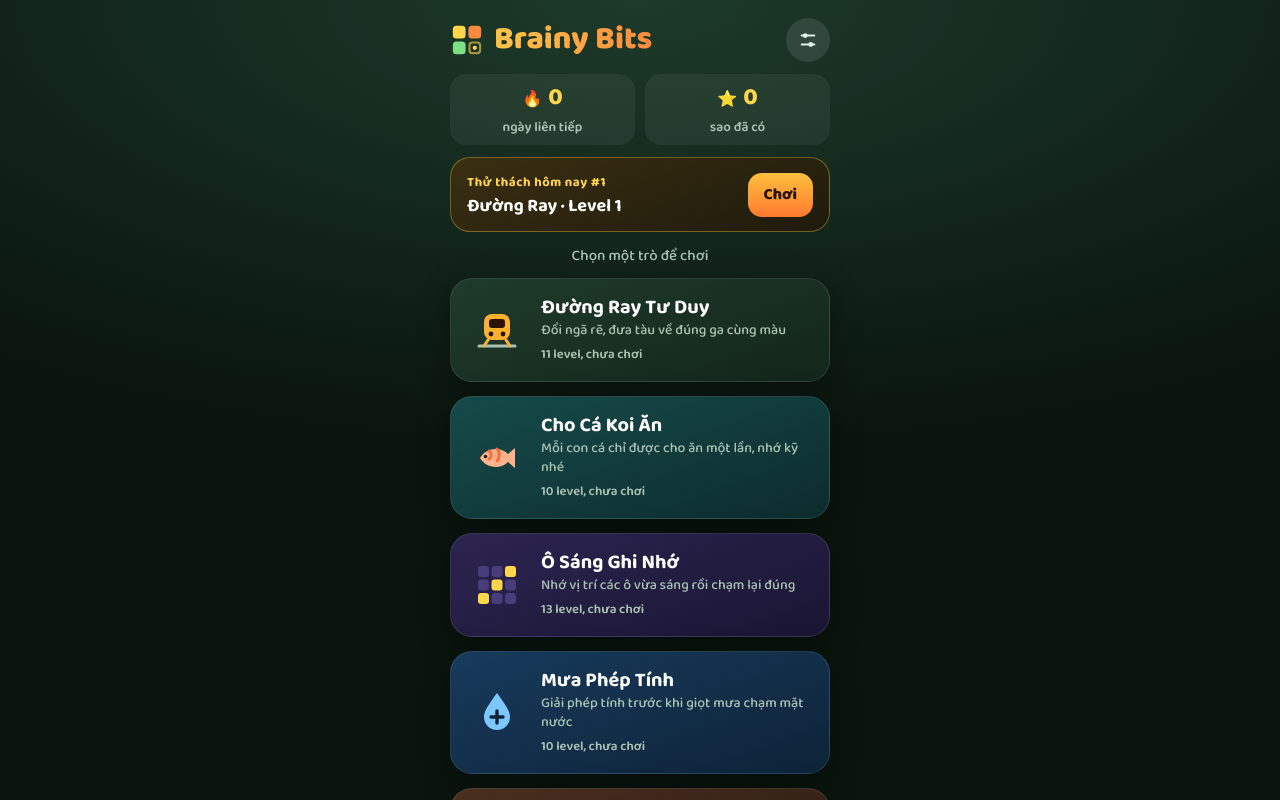
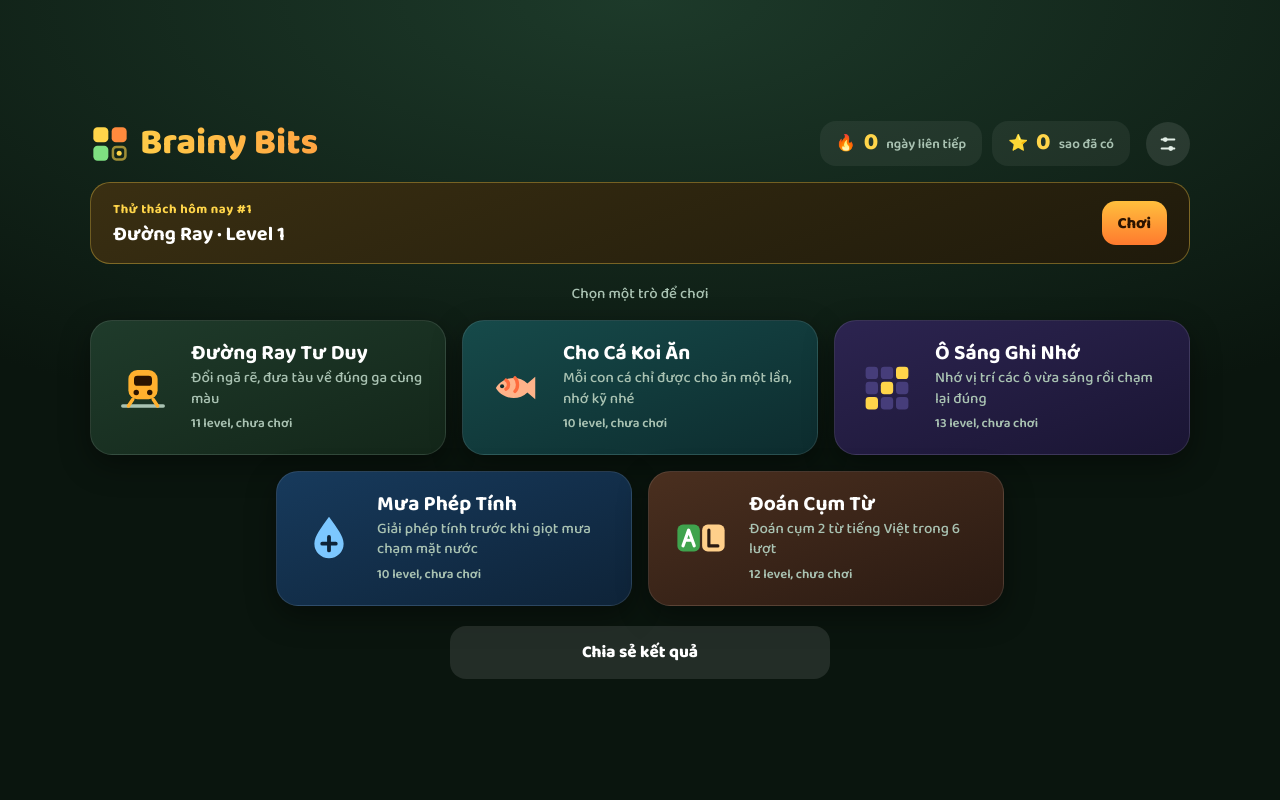
Before and after one commit to duypham9895/brainy-bits, a website: page index.html in a window 1280 px wide. Drawn offline with Linux system fonts and the light colour scheme.

Commit message:
fix(shell): hub uses wide screens with a header row and card grid
On laptops the hub was a 380 px column in an empty screen; from 900 px it
becomes a header row plus a 2-3 column grid of game cards.

Claude-Session: https://claude.ai/code/session_01BtNLGdxdxDzRNnviNy2eVM

```diff
--- a/css/app.css
+++ b/css/app.css
@@ -241,6 +241,56 @@
   .row2{display:grid;grid-template-columns:1fr 1fr;gap:10px}
   .row2 .btn{margin-top:10px}
 
+  /* ---- responsive hub: phones keep one column; tablets get two card columns; >= 900 px wide gets
+     a header row and a 3-column card grid (last row centred), whole hub capped at 1100 px ---- */
+  @media (min-width:600px){
+    .hubwrap{max-width:720px;display:grid;grid-template-columns:repeat(4,minmax(0,1fr));gap:14px;align-items:stretch}
+    .hubtop,.hubstrip,.dailycard,.hubsub,#hubShare{grid-column:1/-1;margin:0}
+    .hubsub{margin:2px 0 -2px}
+    .gamecard{grid-column:span 2;margin:0}
+    #openWord{grid-column:2/span 2}
+    #hubShare{justify-self:center;width:min(380px,100%);margin-top:4px}
+  }
+  @media (min-width:900px){
+    .hubwrap{max-width:1100px;grid-template-columns:repeat(6,minmax(0,1fr));gap:16px}
+    /* header row: logo · streak · stars · settings */
+    .hubtop{display:contents}
+    .hubtitle{grid-row:1;grid-column:1/3;align-self:center;white-space:nowrap}
+    .hubstrip{grid-row:1;grid-column:3/-1;justify-self:end;align-self:center;display:flex;gap:10px;margin-right:60px} /* 60 = settings 44 + gap 16; margin, not padding, so the strip never covers the settings button */
+    #hubSettings{grid-row:1;grid-column:6;justify-self:end;align-self:center}
+    .hstat{flex-wrap:nowrap;align-items:center;padding:8px 16px;gap:8px}
+    .hstat small{flex-basis:auto;text-align:left;white-space:nowrap}
+    .dailycard{padding:16px 22px}
+    .dailycard b{font-size:20px}
+    .gamecard{grid-column:span 2}
+    #openRain{grid-column:2/span 2}
+    #openWord{grid-column:4/span 2}
+  }
+  /* phone landscape: inline stats and a tighter daily card so the first row of games shows without scrolling */
+  @media (min-width:600px) and (max-height:500px){
+    .hubwrap{gap:10px}
+    .hstat{flex-wrap:nowrap;align-items:center;padding:6px 14px;gap:8px}
+    .hstat small{flex-basis:auto;text-align:left;white-space:nowrap}
+    .dailycard{padding:10px 16px}
+  }
+  @media (min-width:1200px){
+    .hubtitle{font-size:36px}
+    .hubmark{width:40px;height:40px}
+    .gamecard{padding:20px;gap:16px}
+    .gi{width:64px}
+    .gi svg{width:54px;height:54px}
+    .gt b{font-size:21px}
+    .gt small{font-size:15px}
+  }
+  /* HUD on laptops: pills and the pause button scale up a little so they do not look like phone chrome */
+  @media (min-width:1200px) and (hover:hover){
+    #hud,#khud,.ghud{gap:10px;padding-left:max(20px, env(safe-area-inset-left));padding-right:max(20px, env(safe-area-inset-right))}
+    #hud .pill,#khud .pill,.ghud .pill{font-size:17px;padding:6px 16px}
+    #hud .roundbtn,#khud .roundbtn,.ghud .roundbtn{width:48px;height:48px}
+    #hud .roundbtn .ico,#khud .roundbtn .ico,.ghud .roundbtn .ico{width:22px;height:22px}
+    #timebar{left:20px;right:20px}
+  }
+
   /* ---- reduced motion (SHELL-14): keep fades and colour changes, drop scale and slide ---- */
   @media (prefers-reduced-motion: reduce){
     .card{animation:bbFade .2s linear}
```
Also changed, not shown: tests/shell.spec.js (+32 -0 lines).
